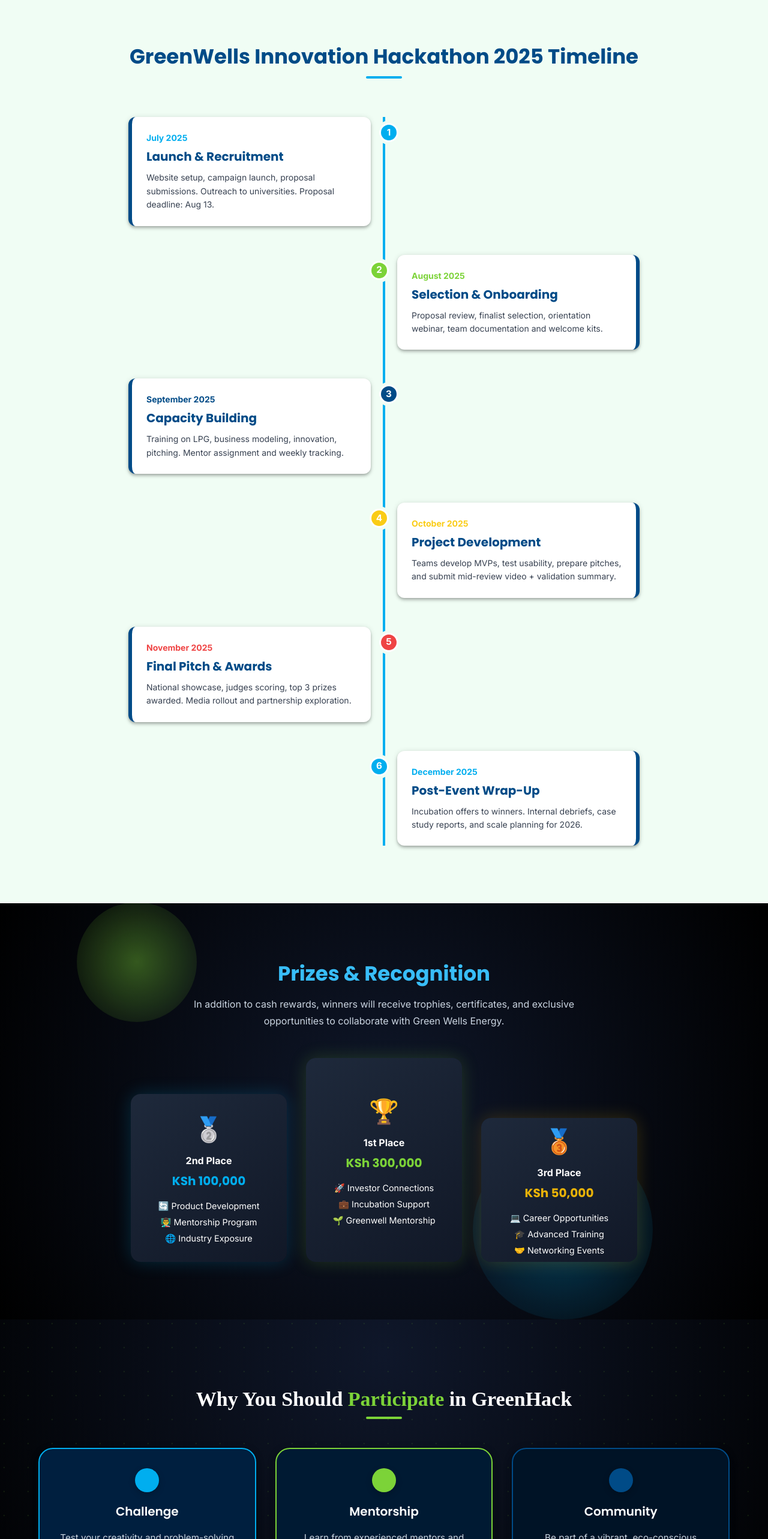
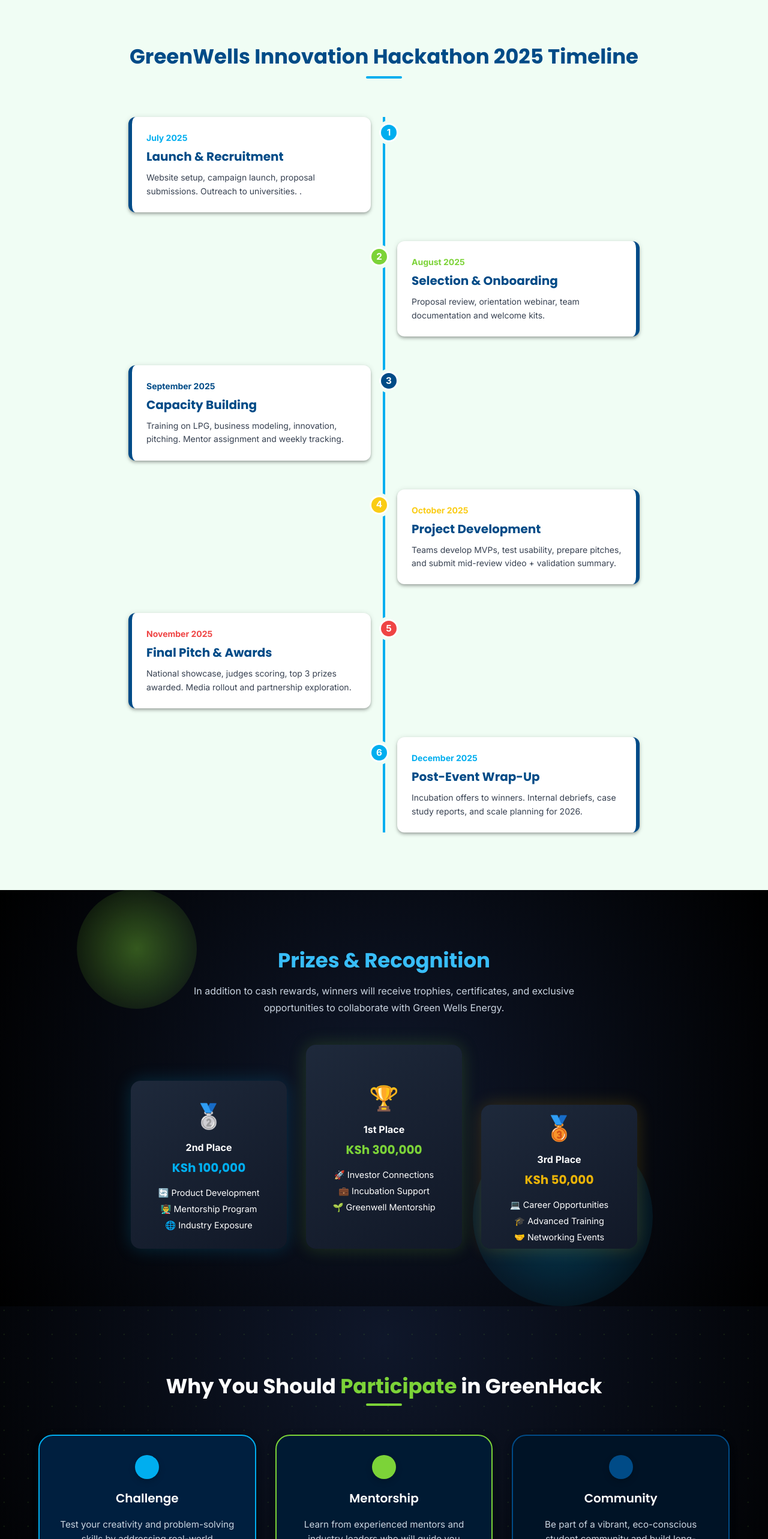
Before and after one commit to Ashly-Ochwada/GreenWells-innovation-hackathon, a React (Create React App) app: page / in a window 1280 px wide. Shown: the part 1727-4293 px from the top of the page at 60% size. Built offline with nearby package versions, Linux system fonts and the light colour scheme; some icons are missing.

Commit message:
removed unused imports

```diff
--- a/src/components/Timeline.jsx
+++ b/src/components/Timeline.jsx
@@ -8,14 +8,14 @@
     date: 'July 2025',
     title: 'Launch & Recruitment',
     description:
-      'Website setup, campaign launch, proposal submissions. Outreach to universities. Proposal deadline: Aug 13.',
+      'Website setup, campaign launch, proposal submissions. Outreach to universities. .',
     color: '#00AEEF',
   },
   {
     date: 'August 2025',
     title: 'Selection & Onboarding',
     description:
-      'Proposal review, finalist selection, orientation webinar, team documentation and welcome kits.',
+      'Proposal review,  orientation webinar, team documentation and welcome kits.',
     color: '#7CD338',
   },
   {
--- a/src/components/WhyParticipate.jsx
+++ b/src/components/WhyParticipate.jsx
@@ -76,7 +76,6 @@
             mb: 6,
             fontWeight: 700,
             color: '#FFFFFF',
-            fontFamily: 'cursive',
             '&::after': {
               content: '""',
               display: 'block',
```
